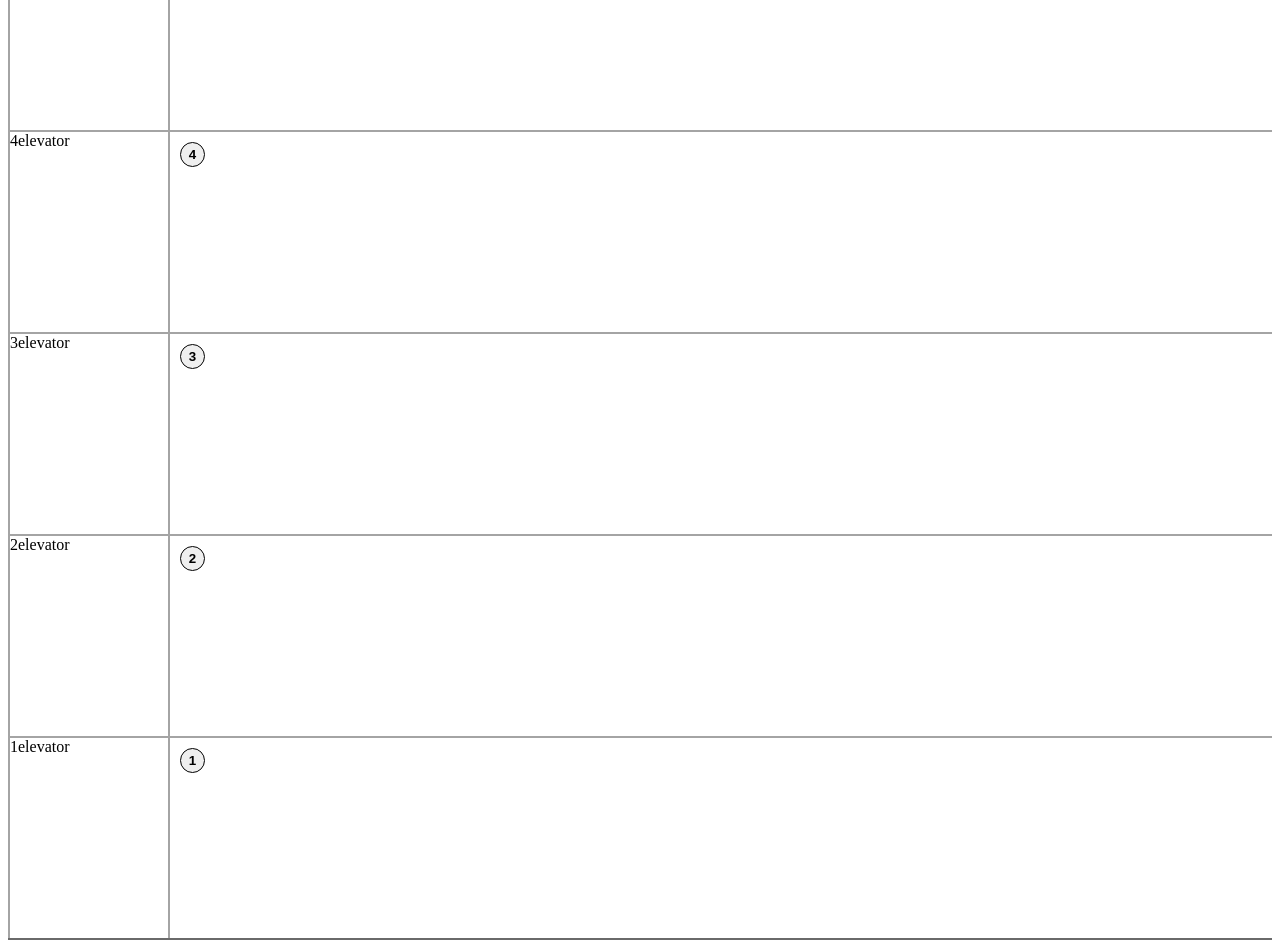
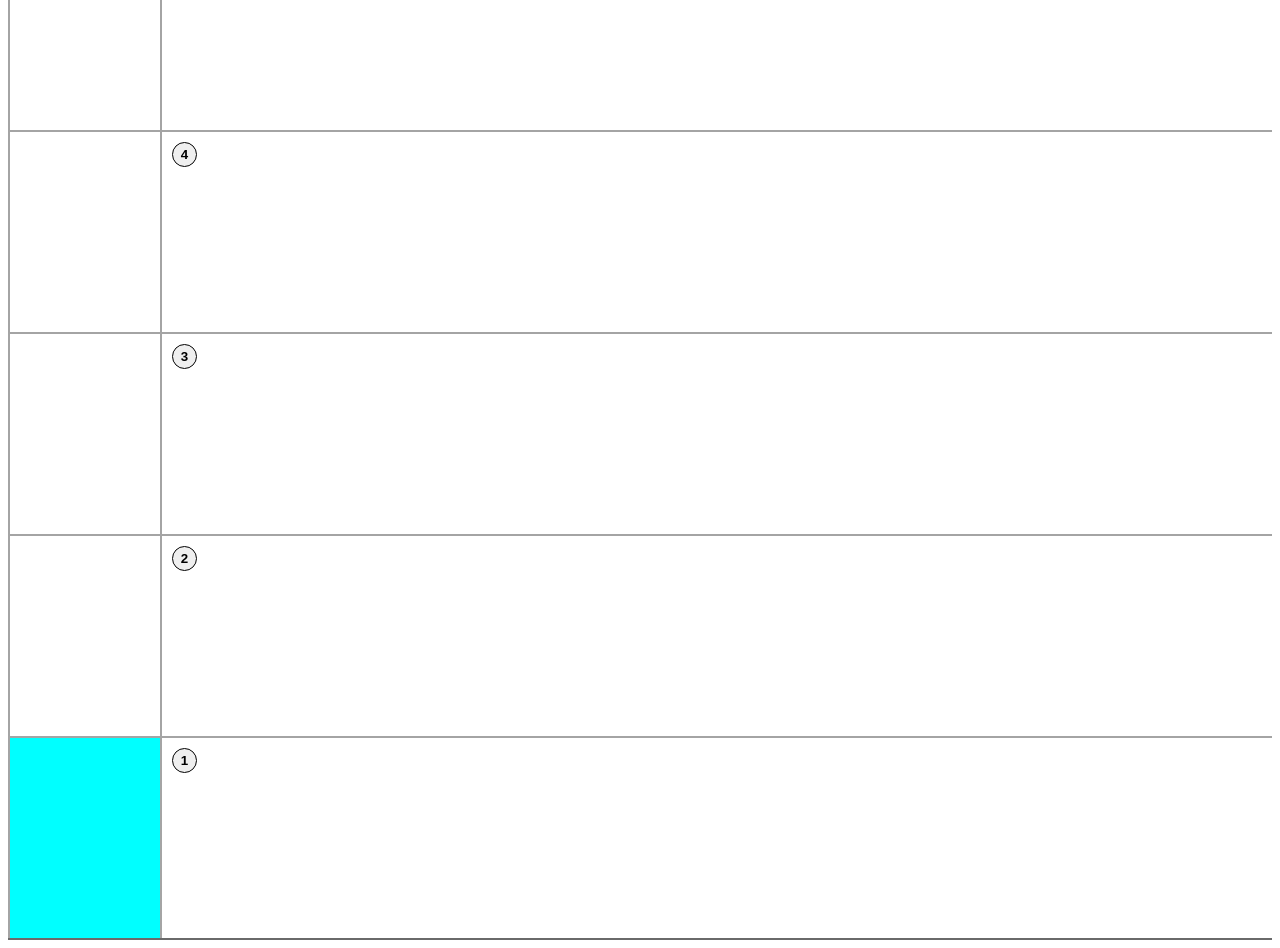
Before and after one commit to karaell/Elevator, a Vue app: page / in a window 1280 px wide. Shown: the part 80-1028 px from the top of the page. Built offline with nearby package versions, Linux system fonts and the light colour scheme.

Commit message:
completed the state, added an elevator cabin component

```diff
--- a/src/App.vue
+++ b/src/App.vue
@@ -1,25 +1,25 @@
 <template>
-  <div></div>
+
   <div class="app">
     <floor-row
-      v-for="i in floorsStore.numberOfFloors"
-      :key="i"
-      :floorNumber="i"
+      v-for="floorNumber in floorsStore.numberOfFloors"
+      :key="floorNumber"
+      :floorNumber="floorNumber"
     />
+    <elevator-cabin/>
   </div>
 </template>
 
 <script>
 import FloorRow from "@/components/FloorRow.vue";
+import ElevatorCabin from '@/components/FloorItems/ElevatorCabin.vue';
 import { useFloorsStore } from "@/stores/FloorsStore";
 
 export default {
   name: "App",
   components: {
     FloorRow,
-  },
-  data() {
-    return {};
+    ElevatorCabin
   },
   setup() {
     const floorsStore = useFloorsStore();
@@ -39,5 +39,6 @@ export default {
   flex-direction: column-reverse;
   row-gap: 2px;
   background-color: rgba(0, 0, 0, 0.356);
+  position: relative;
 }
 </style>
--- /dev/null
+++ b/src/components/FloorItems/ElevatorCabin.vue
@@ -0,0 +1,17 @@
+<template>
+  <div class="elevator"></div>
+</template>
+
+<script>
+export default {};
+</script>
+
+<style scoped>
+.elevator {
+  background-color: aqua;
+  height: 200px;
+  width: 150px;
+  position: absolute;
+  margin-left: 2px;
+}
+</style>
--- a/src/components/FloorItems/ElevatorItem.vue
+++ b/src/components/FloorItems/ElevatorItem.vue
@@ -1,5 +1,5 @@
 <template>
-  <div class="elevator">elevator</div>
+  <div class="elevatorShaft"></div>
 </template>
 
 <script>
@@ -9,10 +9,9 @@ export default {
 </script>
 
 <style scoped>
-.elevator {
-    background-color: #fff;
-    height: 100%;
-    width: 150px;
+.elevatorShaft {
+  background-color: #fff;
+  height: 100%;
+  width: 150px;
 }
-
 </style>
--- a/src/components/FloorItems/HallItem.vue
+++ b/src/components/FloorItems/HallItem.vue
@@ -1,16 +1,29 @@
 <template>
   <div class="hall">
-    <button class="btn">{{ floorNumber }}</button>
+    <button class="btn" @click="addToQueue(floorNumber)">
+      {{ floorNumber }}
+    </button>
   </div>
 </template>
 
 <script>
+import { useFloorsStore } from "@/stores/FloorsStore";
+
 export default {
   name: "hall-item",
   props: {
     floorNumber: {
       type: Number,
     },
+  },
+  setup() {
+    const floorsStore = useFloorsStore();
+
+    const addToQueue = (id) => floorsStore.addToCallQueue(id)
+
+    return {
+      addToQueue
+    };
   },
 };
 </script>
--- a/src/components/FloorRow.vue
+++ b/src/components/FloorRow.vue
@@ -1,7 +1,6 @@
 <template>
   <div class="floor">
     <vertical-line />
-    {{floorNumber}}
     <elevator-item />
     <vertical-line />
     <hall-item :floorNumber="floorNumber"/>
--- a/src/stores/FloorsStore.js
+++ b/src/stores/FloorsStore.js
@@ -3,5 +3,14 @@ import { defineStore } from "pinia";
 export const useFloorsStore = defineStore("floorsStore", {
   state: () => ({
     numberOfFloors: 5,
+    callQueue: [],
+    currentFloor: 1,
+    direction: "stop",
+    isElevatorActive: false,
   }),
+  actions: {
+    addToCallQueue(id) {
+      this.callQueue.push(id);
+    }
+  }
 });
```
